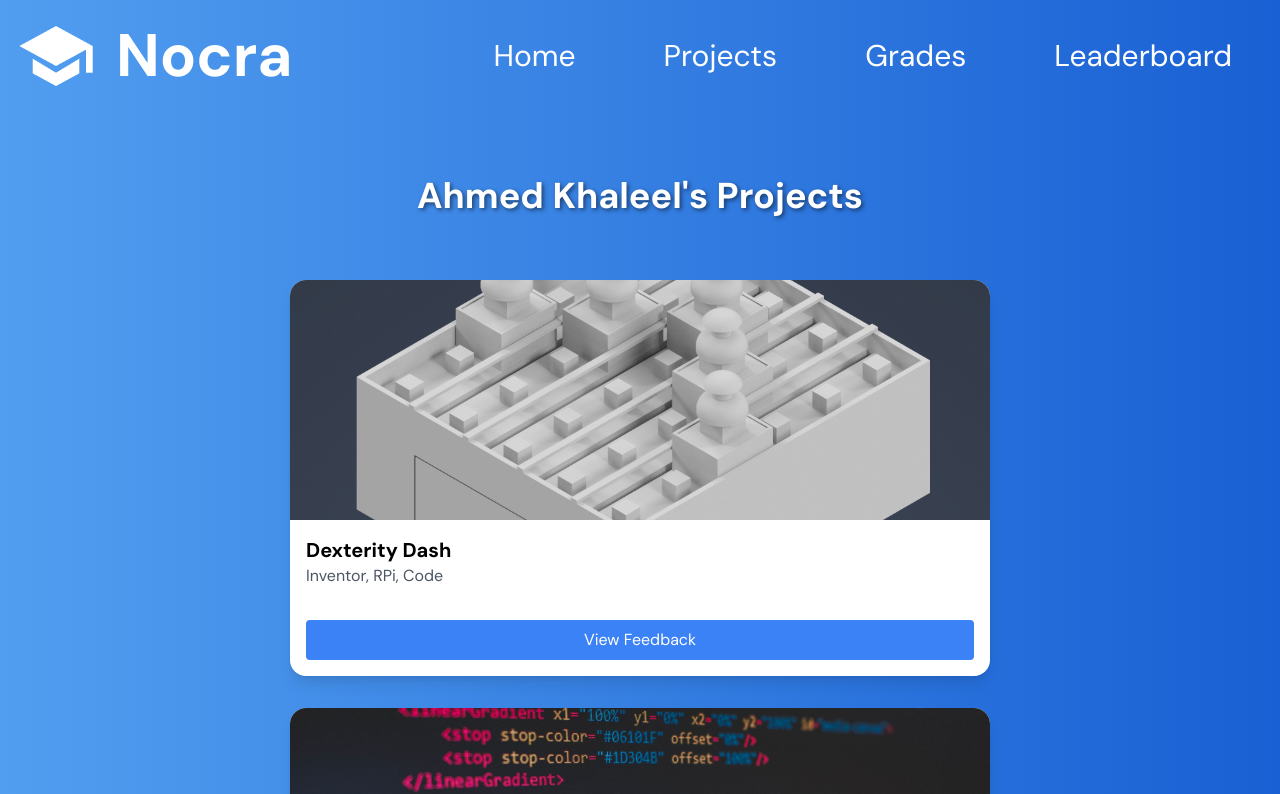
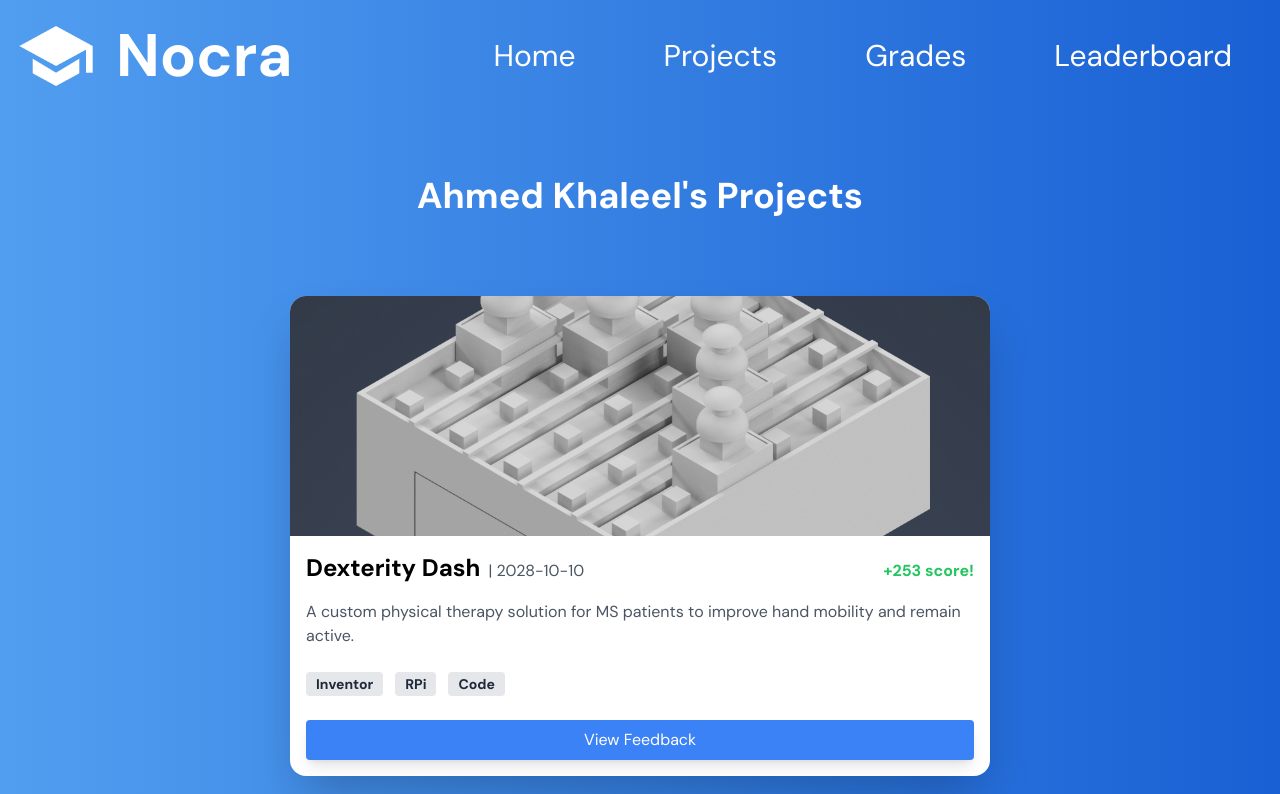
Before and after one commit to ahmedkhaleel2004/nocra, a Next.js app: page /projects in a window 1280 px wide. Shown: the top 794 px of the page. Built offline with nearby package versions, Linux system fonts and the light colour scheme.

Commit message:
finish projects mockup

```diff
--- a/app/components/Footer.tsx
+++ b/app/components/Footer.tsx
@@ -10,16 +10,22 @@ const Footer = () => {
 					© {new Date().getFullYear()} Nocra. All rights reserved.
 				</p>
 				<div className="flex space-x-4">
-					<Link href="/" className="text-black hover:text-black">
+					<Link href="/" className="text-black hover:text-body-dark-blue">
 						Home
 					</Link>
-					<Link href="/projects" className="text-black hover:text-black">
+					<Link
+						href="/projects"
+						className="text-black hover:text-body-dark-blue"
+					>
 						Projects
 					</Link>
-					<Link href="/grades" className="text-black hover:text-black">
+					<Link href="/grades" className="text-black hover:text-body-dark-blue">
 						Grades
 					</Link>
-					<Link href="/leaderboard" className="text-black hover:text-black">
+					<Link
+						href="/leaderboard"
+						className="text-black hover:text-body-dark-blue"
+					>
 						Leaderboard
 					</Link>
 				</div>
--- a/app/components/ProjectCard.tsx
+++ b/app/components/ProjectCard.tsx
@@ -1,12 +1,13 @@
 "use client";
 import React, { useState } from "react";
 import Image from "next/image";
-import DialogBox from "./DialogBox"; // Assuming DialogBox is in the same directory
+import DialogBox from "./DialogBox";
 
 interface ProjectCardProps {
 	title: string;
 	score: string;
-	learnings: string;
+	description: string;
+	tags: string;
 	date: string;
 	imageUrl: string;
 	// Add other props as needed
@@ -15,7 +16,8 @@ interface ProjectCardProps {
 const ProjectCard: React.FC<ProjectCardProps> = ({
 	title,
 	score,
-	learnings,
+	description,
+	tags,
 	date,
 	imageUrl,
 	// Other props
@@ -25,37 +27,43 @@ const ProjectCard: React.FC<ProjectCardProps> = ({
 	const handleDialogOpen = () => setIsDialogOpen(true);
 	const handleDialogClose = () => setIsDialogOpen(false);
 
+	const tagList = tags.split(",").map((tag) => tag.trim());
+
 	return (
-		<div className="flex flex-col items-center min-w-[300px] md:min-w-[500px] lg:min-w-[600px] xl:min-w-[700px] max-w-4xl bg-white shadow-lg rounded-2xl overflow-hidden my-4 mx-auto">
+		<div className="flex flex-col items-center w-[350px] md:w-[500px] lg:w-[600px] xl:w-[700px] bg-white shadow-2xl rounded-2xl overflow-hidden my-8 mx-auto">
 			<div className="w-full h-60 relative">
-				{" "}
-				{/* Image container with full width */}
-				<Image
-					src={imageUrl}
-					alt={title}
-					layout="fill"
-					objectFit="cover" // Ensures image covers the area without resizing
-				/>
+				<Image src={imageUrl} alt={title} layout="fill" objectFit="cover" />
 			</div>
-			<div className="w-full p-4">
-				{" "}
-				{/* Content container with full width */}
-				<h2 className="text-xl font-bold">{title}</h2>
-				<p className="text-gray-600">{learnings}</p>
+			<div className="w-full p-4 flex justify-between items-baseline">
+				<span>
+					<h2 className="text-2xl font-bold inline mr-2">{title}</h2>
+					<span className="text-gray-600 text-md">| {date}</span>
+				</span>
+				<span className="text-green-500 font-bold">+{score} score!</span>
+			</div>
+			<div className="w-full px-4">
+				<p className="text-gray-600">{description}</p>
+				<div className="flex flex-wrap gap-1 mt-6">
+					{tagList.map((tag, index) => (
+						<span
+							key={index}
+							className="bg-gray-200 text-gray-800 text-sm font-semibold mr-2 px-2.5 py-0.5 rounded"
+						>
+							{tag}
+						</span>
+					))}
+				</div>
 				{/* Other project details */}
 			</div>
-			<div className="w-full p-4">
-				{" "}
-				{/* Button container with full width */}
+			<div className="w-full p-4 pt-6 flex justify-center">
 				<button
-					className="bg-blue-500 text-white px-4 py-2 rounded hover:bg-blue-600 w-full" // Full-width button
+					className="bg-blue-500 text-white px-4 py-2 rounded w-full shadow-lg hover:bg-blue-600 transition duration-300"
 					onClick={handleDialogOpen}
 				>
 					View Feedback
 				</button>
 			</div>
 			<DialogBox isOpen={isDialogOpen} onClose={handleDialogClose}>
-				{/* Feedback content goes here */}
 				<p>Project feedback will be displayed here.</p>
 			</DialogBox>
 		</div>
--- a/app/projects/page.tsx
+++ b/app/projects/page.tsx
@@ -7,14 +7,17 @@ const Projects = () => {
 		{
 			title: "Dexterity Dash",
 			score: "253",
-			learnings: "Inventor, RPi, Code",
+			description:
+				"A custom physical therapy solution for MS patients to improve hand mobility and remain active.",
+			tags: "Inventor, RPi, Code",
 			date: "2028-10-10",
 			imageUrl: "/dummyImage.png",
 		},
 		{
 			title: "Code!",
 			score: "129",
-			learnings: "Today I coded a workshop bot.",
+			description: "Today I coded a discord bot.",
+			tags: "Python, Requests, Async/Await",
 			date: "2023-08-29",
 			imageUrl: "/code.jpg",
 		},
@@ -33,13 +36,10 @@ const Projects = () => {
 					</svg>
 				</div>
 			</main>
-			<section className=" flex flex-col justify-center items-center">
+			<section className=" flex flex-col justify-center items-center mb-16">
 				<div className="flex flex-col h-full justify-center items-center">
 					<div className="text-center">
-						<p
-							style={{ textShadow: "2px 2px 4px rgba(0, 0, 0, 0.5)" }}
-							className="text-4xl text-shadow text-white font-bold pt-[4rem] pb-[3rem]"
-						>
+						<p className="text-4xl text-shadow text-white font-bold pt-[4rem] pb-[3rem]">
 							{name}'s Projects
 						</p>
 					</div>
@@ -49,7 +49,8 @@ const Projects = () => {
 						key={index}
 						title={project.title}
 						score={project.score}
-						learnings={project.learnings}
+						description={project.description}
+						tags={project.tags}
 						date={project.date}
 						imageUrl={project.imageUrl}
 					/>
```
